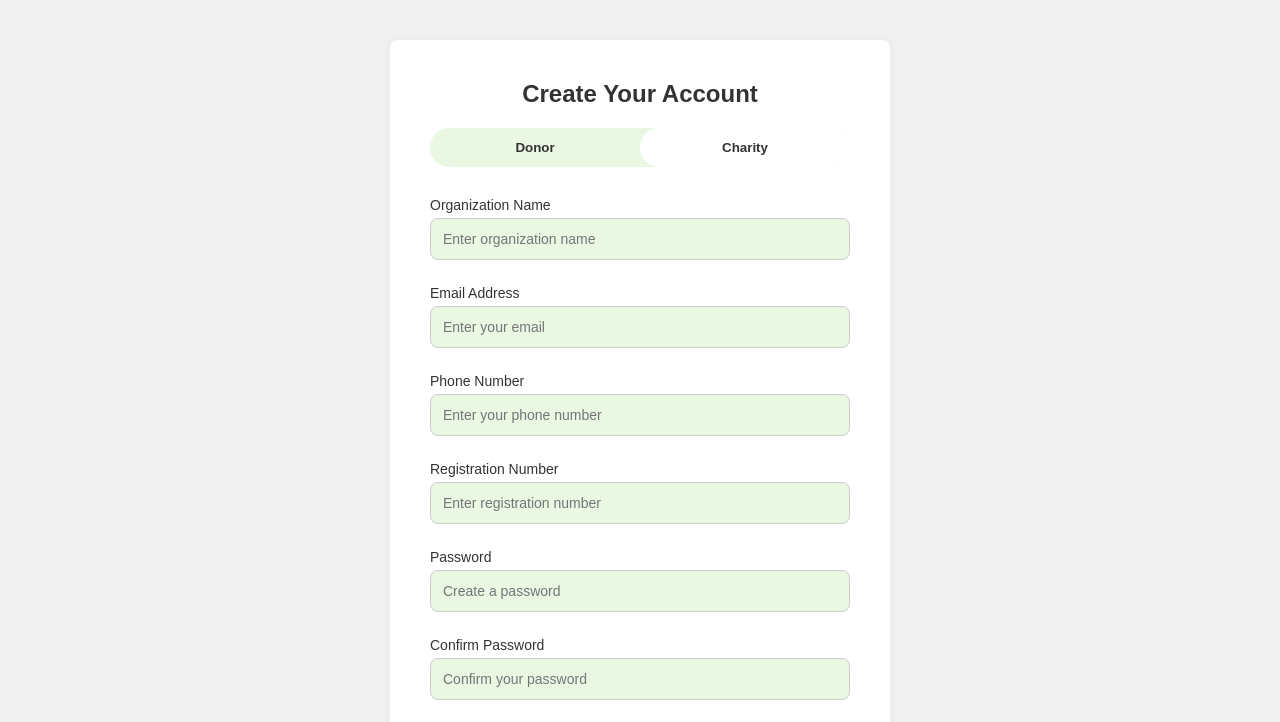
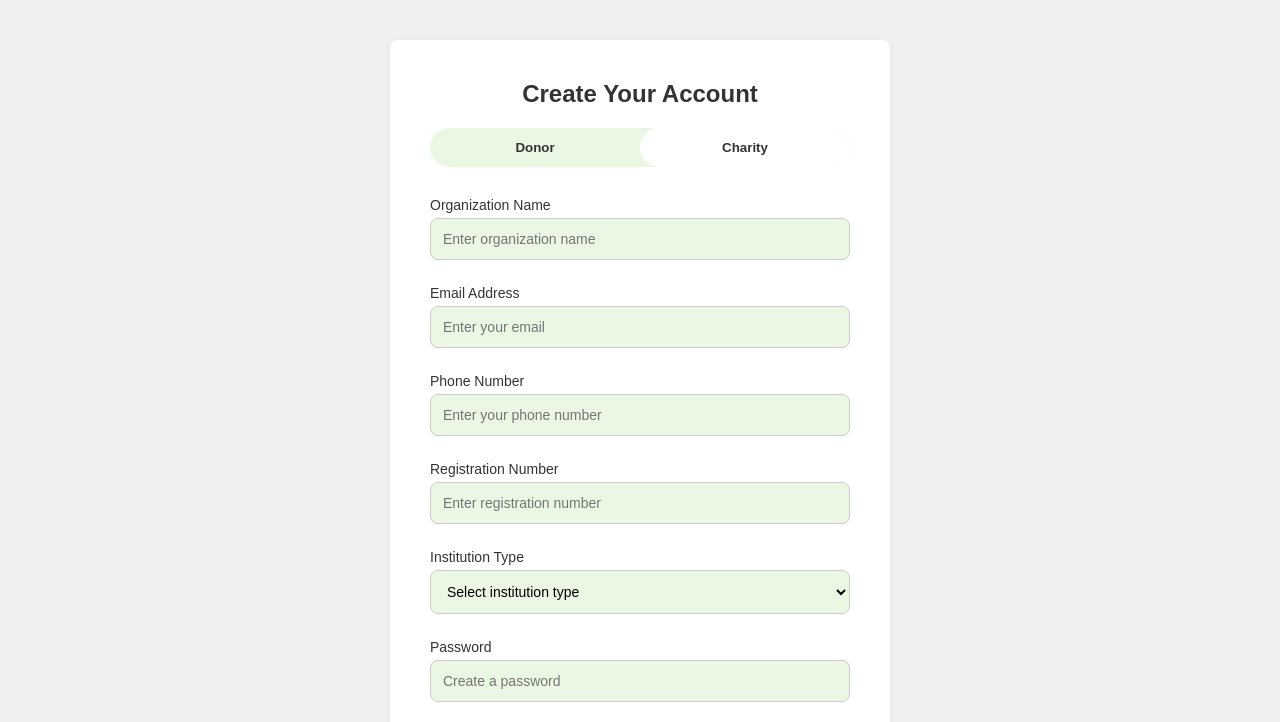
Before and after one commit to VictorNzai/FoodShare-Nairobi, a website: page frontend/Signup.html in a window 1280 px wide. Both pictures are taken after a click on the button "Charity". Shown: the part 63-785 px from the top of the page. Drawn offline with Linux system fonts and the light colour scheme.

Commit message:
An Institutions can now select the type of institutions they are

```diff
--- a/backend/server.js
+++ b/backend/server.js
@@ -159,12 +159,12 @@ app.post('/signup/donor', async (req, res) => {
 
 // Charity Signup
 app.post('/signup/charity', async (req, res) => {
-  const { orgname, email, phone, reg, password, confirmPassword } = req.body;
+  const { orgname, email, phone, reg, password, confirmPassword, institutionType } = req.body;
   if (password !== confirmPassword) return res.status(400).json({ success: false, message: 'Passwords do not match' });
   try {
     const hashed = await bcrypt.hash(password, 10);
-    const query = 'INSERT INTO charity (orgname, email, phone, reg, password) VALUES (?, ?, ?, ?, ?)';
-    await pool.query(query, [orgname, email, phone, reg, hashed]);
+    const query = 'INSERT INTO charity (orgname, email, phone, reg, password, institution_type) VALUES (?, ?, ?, ?, ?, ?)';
+    await pool.query(query, [orgname, email, phone, reg, hashed, institutionType]);
     res.status(200).json({ success: true, message: 'Charity account created successfully' });
   } catch (err) {
     res.status(500).json({ success: false, message: err?.sqlMessage || 'Server error' });
--- a/frontend/Signup.html
+++ b/frontend/Signup.html
@@ -228,6 +228,29 @@
           required
         />
 
+        <label for="institutionType">Institution Type</label>
+        <select
+          id="institutionType"
+          required
+          style="
+            width: 100%;
+            padding: 12px;
+            margin-bottom: 15px;
+            border-radius: 8px;
+            border: 1px solid #ccc;
+            background-color: #eaf8e3;
+            font-size: 14px;
+          "
+        >
+          <option value="">Select institution type</option>
+          <option value="Children's Home">Children’s Home</option>
+          <option value="Community Kitchen">Community Kitchen</option>
+          <option value="Rehabilitation Center">Rehabilitation Center</option>
+          <option value="Orphanage">Orphanage</option>
+          <option value="Religious Institution">Religious Institution</option>
+          <option value="Refugee Shelter">Refugee Shelter</option>
+        </select>
+
         <label for="password2">Password</label>
         <input
           type="password"
@@ -324,11 +347,17 @@
           const email = document.getElementById("email2").value;
           const phone = document.getElementById("phone2").value;
           const reg = document.getElementById("reg").value;
+          const institutionType =
+            document.getElementById("institutionType").value;
           const password = document.getElementById("password2").value;
           const confirmPassword = document.getElementById("confirm2").value;
 
           if (password !== confirmPassword)
             return alert("⚠️ Passwords do not match");
+
+          if (!institutionType) {
+            return alert("⚠️ Please select an institution type.");
+          }
 
           try {
             const response = await fetch(
@@ -341,6 +370,7 @@
                   email,
                   phone,
                   reg,
+                  institutionType,
                   password,
                   confirmPassword,
                 }),
@@ -361,9 +391,9 @@
               email: email,
               phone: phone,
               reg: reg,
-              verified: false
+              verified: false,
             };
-            localStorage.setItem('jwt', JSON.stringify(charityJwt));
+            localStorage.setItem("jwt", JSON.stringify(charityJwt));
             // Redirect to CharityDashboard.html after successful signup
             window.location.href = "Charity Pages/CharityDashboard.html";
           } catch (err) {
```
